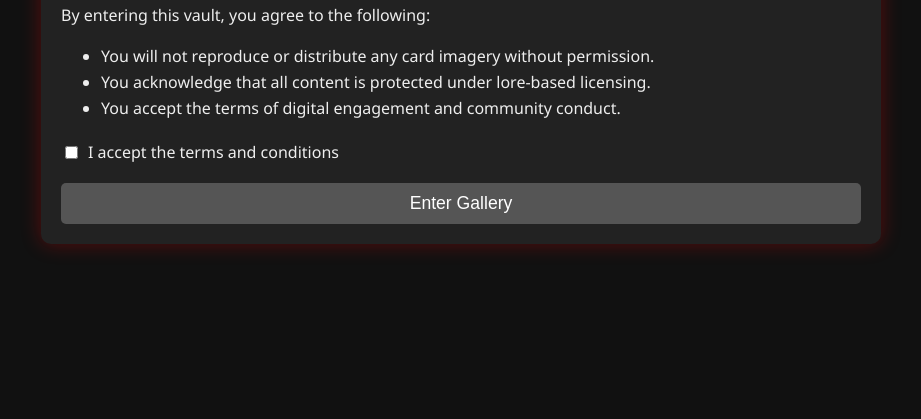
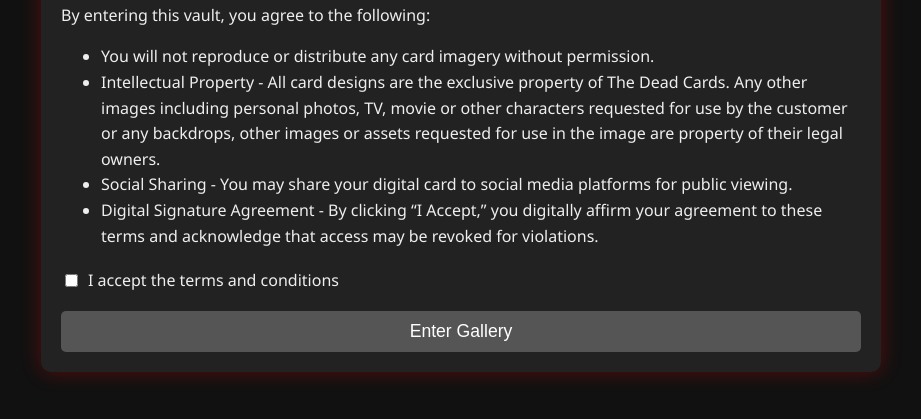
Before and after one commit to robertsm061570-boop/deadcards-vault, a plain HTML site: page index.html in a window 1280 px wide. Shown: the part 153-572 px from the top of the page, without its empty margins (179-1100 px from the left). Drawn offline with Linux system fonts and the light colour scheme.

Commit message:
Add files via upload

```diff
--- a/index.html
+++ b/index.html
@@ -97,8 +97,9 @@
       <p>By entering this vault, you agree to the following:</p>
       <ul>
         <li>You will not reproduce or distribute any card imagery without permission.</li>
-        <li>You acknowledge that all content is protected under lore-based licensing.</li>
-        <li>You accept the terms of digital engagement and community conduct.</li>
+        <li>Intellectual Property - All card designs are the exclusive property of The Dead Cards.  Any other images including personal photos, TV, movie or other characters requested for use by the customer or any backdrops, other images or assets requested for use in the image are property of their legal owners.</li>
+        <li>Social Sharing - You may share your digital card to social media platforms for public viewing.</li>
+        <li>Digital Signature Agreement - By clicking “I Accept,” you digitally affirm your agreement to these terms and acknowledge that access may be revoked for violations.</li>
       </ul>
     </div>
     <div class="checkbox">
```
